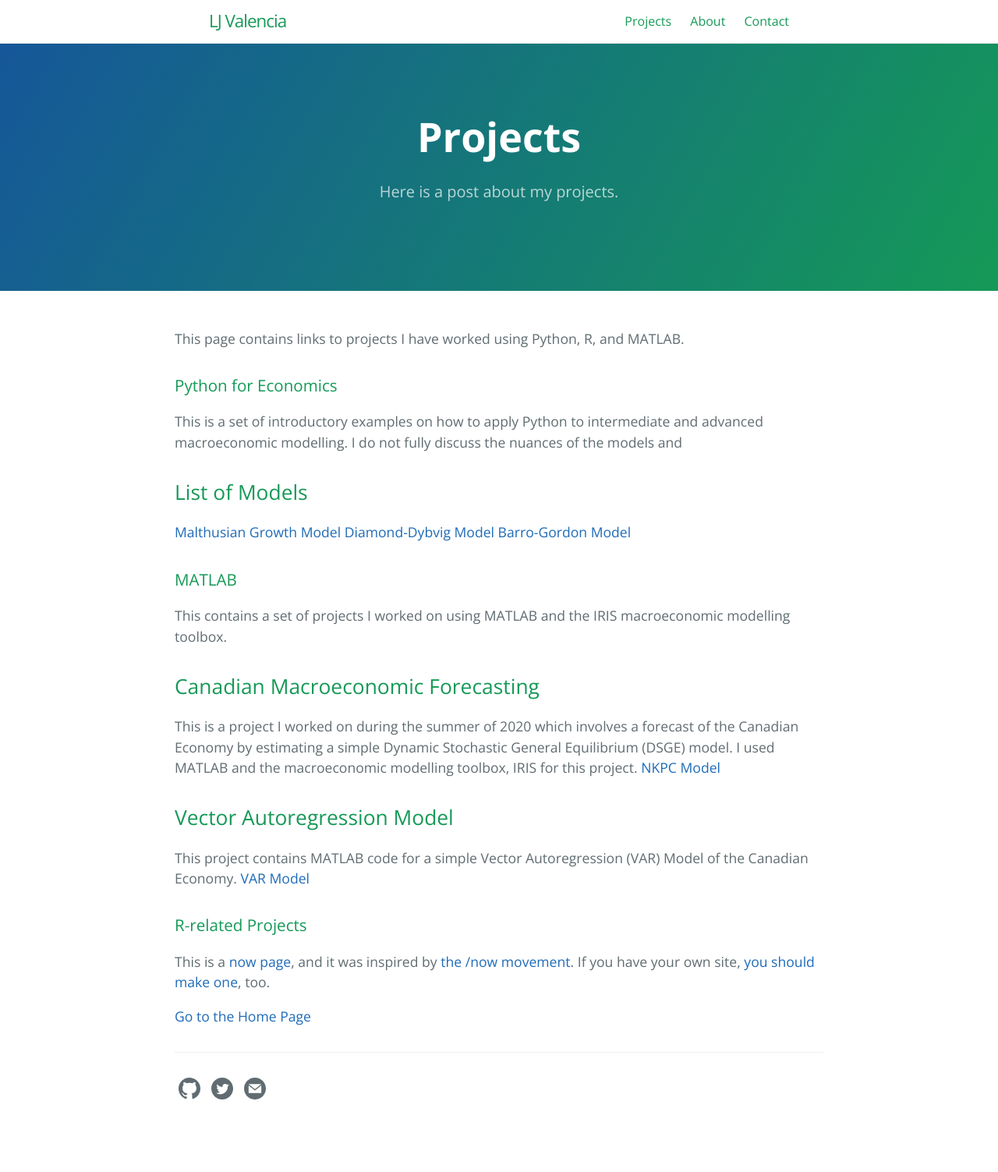
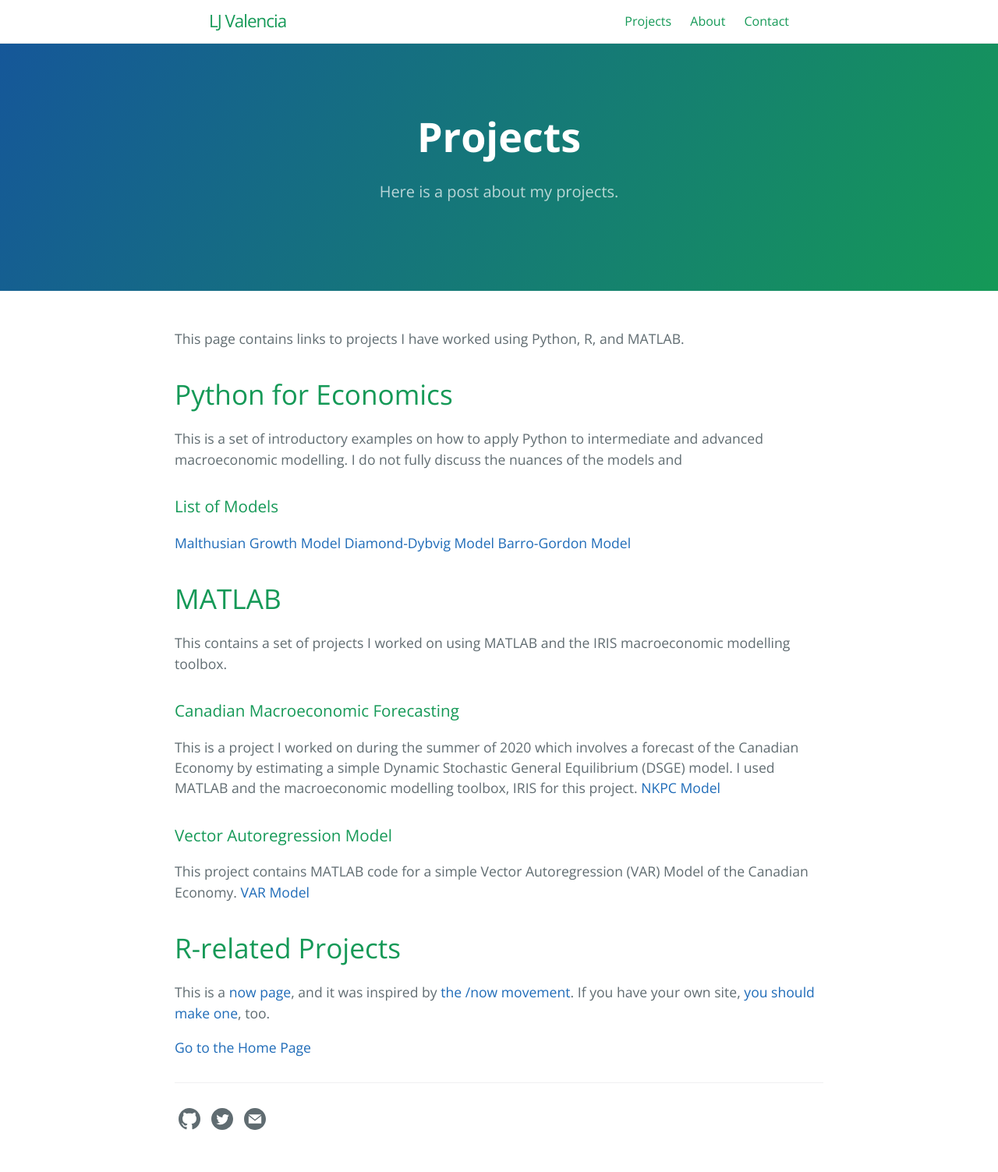
Before and after one commit to lj-valencia/cayman-blog-old-site, a Jekyll site: the page built from projects.md, in a window 1280 px wide. Shown: the whole page at 78% size. Built offline with Jekyll 4.4.1, drawn with Linux system fonts in a browser that asks for light colours; before the commit the page ends 1464 px from its top, so only the background shows below that.

```diff
--- a/projects.md
+++ b/projects.md
@@ -8,26 +8,26 @@ order: 2
 ---
 This page contains links to projects I have worked using Python, R, and MATLAB.
 
-### Python for Economics
+# Python for Economics
 This is a set of introductory examples on how to apply Python to intermediate and advanced macroeconomic modelling. I do not fully discuss the nuances of the models and
 
-## List of Models
+### List of Models
 [Malthusian Growth Model](https://github.com/soy-leroy/Python-for-Macroeconomics/blob/master/malthusian-model.py)
 [Diamond-Dybvig Model]()
 [Barro-Gordon Model]()
 
-### MATLAB
+# MATLAB
 This contains a set of projects I worked on using MATLAB and the IRIS macroeconomic modelling toolbox.
 
-## Canadian Macroeconomic Forecasting
+### Canadian Macroeconomic Forecasting
 This is a project I worked on during the summer of 2020 which involves a forecast of the Canadian Economy by estimating a simple Dynamic Stochastic General Equilibrium (DSGE) model. I used MATLAB and the macroeconomic modelling toolbox, IRIS for this project.
 [NKPC Model]()
 
-## Vector Autoregression Model
+### Vector Autoregression Model
 This project contains MATLAB code for a simple Vector Autoregression (VAR) Model of the Canadian Economy.
 [VAR Model]()
 
-### R-related Projects
+# R-related Projects
 
 This is a [now page](https://nownownow.com/about), and it was inspired by [the /now movement](https://sivers.org/nowff). If you have your own site, [you should make one](https://nownownow.com/about), too.
 
```
